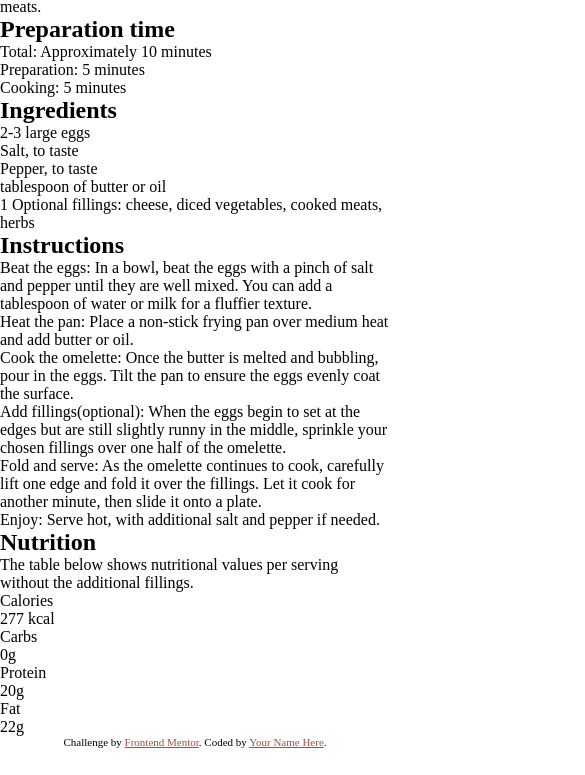
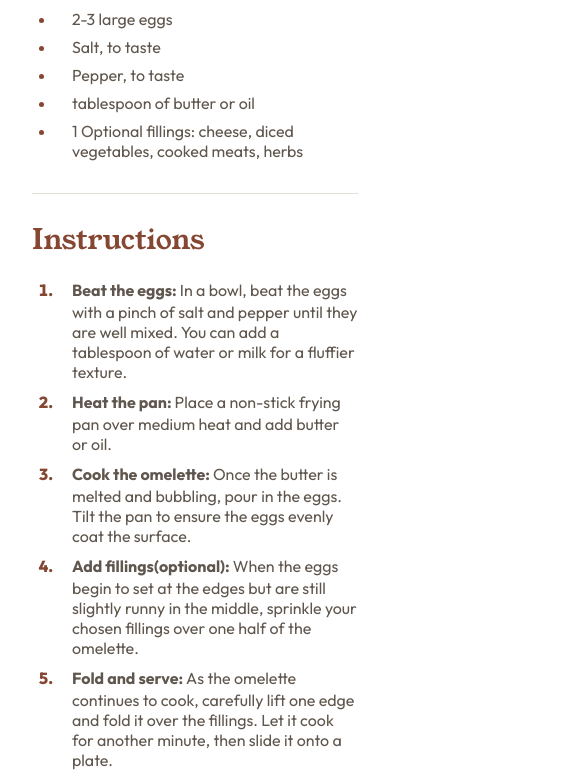
Before and after one commit to Yakub357/recipe-page, a plain HTML site: page index.html in a window 390 px wide. Shown: the part 697-1472 px from the top of the page, 585 px wide, since content can reach past the window. Before the commit the page ends 1445 px from the top, so only its background shows below. Drawn offline with Linux system fonts and the light colour scheme.

Commit message:
mobile-first design completed

```diff
--- a/index.html
+++ b/index.html
@@ -42,7 +42,7 @@
           </ul>
         </div>
 
-        <div class="content__ingredients">
+        <div class="content__section">
           <h2 class="heading-2">Ingredients</h2>
           <ul>
             <li>2-3 large eggs</li>
@@ -55,7 +55,9 @@
           </ul>
         </div>
 
-        <div class="content__instructions">
+        <div class="divider"></div>
+
+        <div class="content__section">
           <h2 class="heading-2">Instructions</h2>
           <ol>
             <li>
@@ -89,28 +91,39 @@
           </ol>
         </div>
 
-        <div class="content__nutrition">
+        <div class="divider"></div>
+
+        <div class="content__section">
           <h2 class="heading-2">Nutrition</h2>
           <p class="description">
             The table below shows nutritional values per serving without the
             additional fillings.
           </p>
           <div class="table">
-            <div class="row-1">
-              <div class="col-1">Calories</div>
-              <div class="col-2">277 kcal</div>
+            <div class="row">
+              <div class="col">Calories</div>
+              <div class="col">277 kcal</div>
             </div>
-            <div class="row-2">
-              <div class="col-1">Carbs</div>
-              <div class="col-2">0g</div>
+
+            <div class="divider"></div>
+
+            <div class="row">
+              <div class="col">Carbs</div>
+              <div class="col">0g</div>
             </div>
-            <div class="row-3">
-              <div class="col-1">Protein</div>
-              <div class="col-2">20g</div>
+
+            <div class="divider"></div>
+
+            <div class="row">
+              <div class="col">Protein</div>
+              <div class="col">20g</div>
             </div>
-            <div class="row-4">
-              <div class="col-1">Fat</div>
-              <div class="col-2">22g</div>
+
+            <div class="divider"></div>
+
+            <div class="row">
+              <div class="col">Fat</div>
+              <div class="col">22g</div>
             </div>
           </div>
         </div>
--- a/style.css
+++ b/style.css
@@ -1,3 +1,6 @@
+/* * Importing FONTS */
+@import url("https://fonts.googleapis.com/css2?family=Outfit:wght@100..900&family=Young+Serif&display=swap");
+
 *,
 *::before,
 *::after {
@@ -33,10 +36,212 @@
   --text-desk-preset-4: 1em;
 
   --text-mob-preset-1: 2.25em;
+
+  /* ? FONT Family */
+  --text-font-1: "Young Serif", serif;
+  --text-font-2: "Outfit", sans-serif;
 }
 
 html {
   box-sizing: border-box;
+}
+
+/* ? STYLING */
+body {
+  background-color: var(--color-white);
+}
+
+/* ? STYLING */
+h1,
+h2 {
+  font-family: var(--text-font-1);
+  line-height: 100%;
+}
+
+/* ? STYLING */
+p,
+span {
+  font-family: var(--text-font-2);
+  line-height: 150%;
+  color: var(--color-stone-600);
+}
+
+li {
+  font-family: var(--text-font-2);
+  font-weight: 400;
+  font-size: var(--text-desk-preset-4);
+}
+
+li::marker {
+  color: var(--color-brown-800);
+  font-weight: 800;
+}
+
+/* ? Layout */
+main {
+  display: flex;
+  flex-direction: column;
+  align-items: flex-start;
+}
+
+/* ? LAYOUT */
+.hero-img {
+  max-width: 100%;
+
+  img {
+    width: 100%;
+    height: 100%;
+  }
+}
+
+/* ? LAYOUT */
+.content {
+  align-self: stretch;
+
+  padding: var(--spacing-500) var(--spacing-400);
+
+  display: flex;
+  flex-direction: column;
+  align-items: center;
+  justify-content: flex-start;
+  gap: var(--spacing-400);
+}
+
+/* ? LAYOUT */
+.content__intro {
+  align-self: stretch;
+
+  display: flex;
+  flex-direction: column;
+  align-items: flex-start;
+  gap: var(--spacing-300);
+
+  .title {
+    align-self: stretch;
+  }
+
+  .description {
+    align-self: stretch;
+  }
+}
+
+.title {
+  /* ? STYLING */
+  color: var(--color-stone-900);
+  font-size: var(--text-mob-preset-1);
+  font-weight: 400;
+}
+
+.description {
+  /* ? STYLING */
+  font-size: var(--text-desk-preset-4);
+  font-weight: 400;
+}
+
+/* ? LAYOUT */
+.content__preparation {
+  padding: var(--spacing-300);
+
+  display: flex;
+  flex-direction: column;
+  align-items: flex-start;
+  gap: var(--spacing-200);
+  align-self: stretch;
+
+  /* * STYLING */
+  border-radius: var(--spacing-150);
+}
+
+ul,
+ol {
+  align-self: stretch;
+
+  display: flex;
+  flex-direction: column;
+  align-items: flex-start;
+  gap: var(--spacing-100);
+
+  color: var(--color-stone-600);
+  padding-left: var(--spacing-300);
+
+  li {
+    padding-left: var(--spacing-200);
+
+    span {
+      font-weight: 700;
+    }
+  }
+}
+
+.heading-1 {
+  align-self: stretch;
+
+  color: var(--color-rose-800);
+  font-family: "Outfit", sans-serif;
+  font-weight: 600;
+}
+
+.heading-2 {
+  align-self: stretch;
+
+  color: var(--color-brown-800);
+  font-size: var(--text-desk-preset-2);
+  font-weight: 400;
+}
+
+.content__section {
+  align-self: stretch;
+
+  display: flex;
+  flex-direction: column;
+  align-items: flex-start;
+  gap: var(--spacing-300);
+}
+
+.table {
+  align-self: stretch;
+
+  display: flex;
+  flex-direction: column;
+  align-items: flex-start;
+  gap: var(--spacing-150);
+
+  font-family: "Outfit", sans-serif;
+  font-size: var(--text-desk-preset-4);
+  font-weight: 400;
+  line-height: 150%;
+  color: var(--color-stone-600);
+
+  .row {
+    align-self: stretch;
+    padding: 0px var(--spacing-400);
+
+    display: flex;
+    align-items: center;
+    gap: var(--spacing-200);
+
+    .col {
+      flex: 1 0 0;
+    }
+
+    .col:last-child {
+      font-weight: 700;
+    }
+  }
+}
+
+.divider {
+  width: 100%;
+  height: 1px;
+  background-color: var(--color-stone-150);
+}
+
+footer {
+  /* ? Layout */
+  max-height: 1.5em;
+  margin-bottom: 12px;
+
+  /* ? Styling */
 }
 
 .attribution {
@@ -44,6 +249,6 @@ html {
   text-align: center;
 
   a {
-    color: #a34f3e;
+    color: var(--color-brown-800);
   }
 }
```
